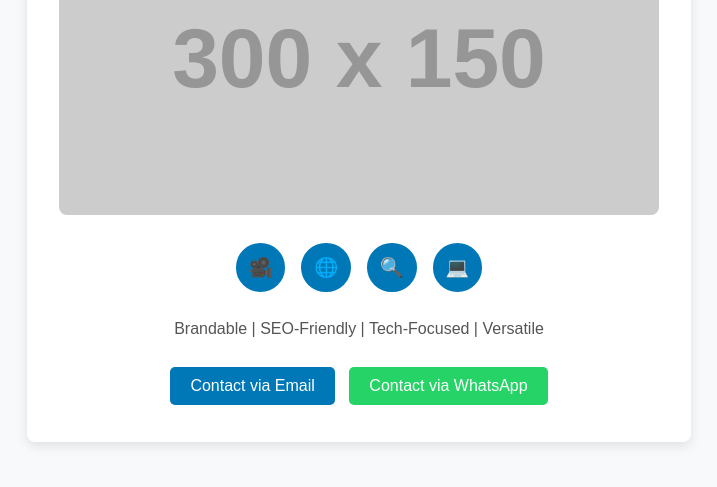
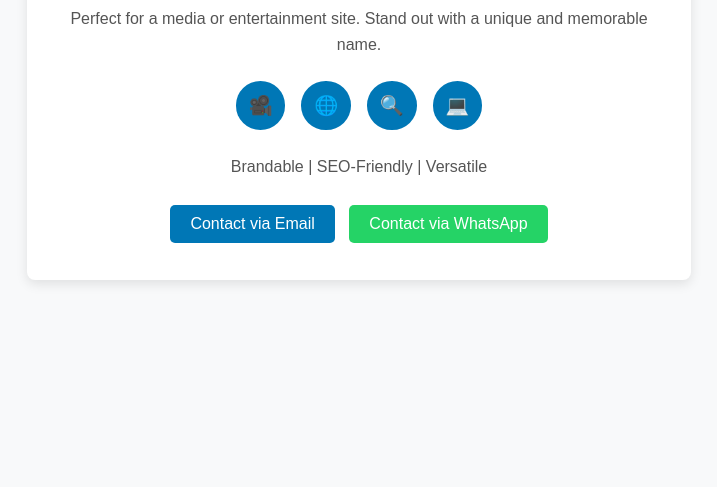
Before and after one commit to shubham-king/mlwbd.tech, a plain HTML site: page index.html in a window 1280 px wide. Shown: the part 313-800 px from the top of the page, without its empty margins (281-998 px from the left). Drawn offline with Linux system fonts and the light colour scheme; placeholder pictures from the web are drawn by us.

Commit message:
Update index.html

```diff
--- a/index.html
+++ b/index.html
@@ -81,12 +81,12 @@
 <body>
     <div class="container">
         <h1>Own the Domain: mlwbd.tech</h1>
-        <p>Perfect for a media, tech, or entertainment site. Stand out with a unique and memorable name.</p>
+        <p>Perfect for a media or entertainment site. Stand out with a unique and memorable name.</p>
 
         <!-- Illustration Placeholder -->
-        <div class="illustration">
+        <!--<div class="illustration">
             <img src="https://via.placeholder.com/300x150?text=Domain+Illustration" alt="Domain Illustration" style="width:100%; border-radius: 8px;">
-        </div>
+        </div>-->
 
         <!-- Key Benefits -->
         <div class="icon-container">
@@ -95,7 +95,7 @@
             <div class="icon">🔍</div>
             <div class="icon">💻</div>
         </div>
-        <p>Brandable | SEO-Friendly | Tech-Focused | Versatile</p>
+        <p>Brandable | SEO-Friendly | Versatile</p>
 
         <!-- Contact Buttons -->
         <div class="button-container">
```
